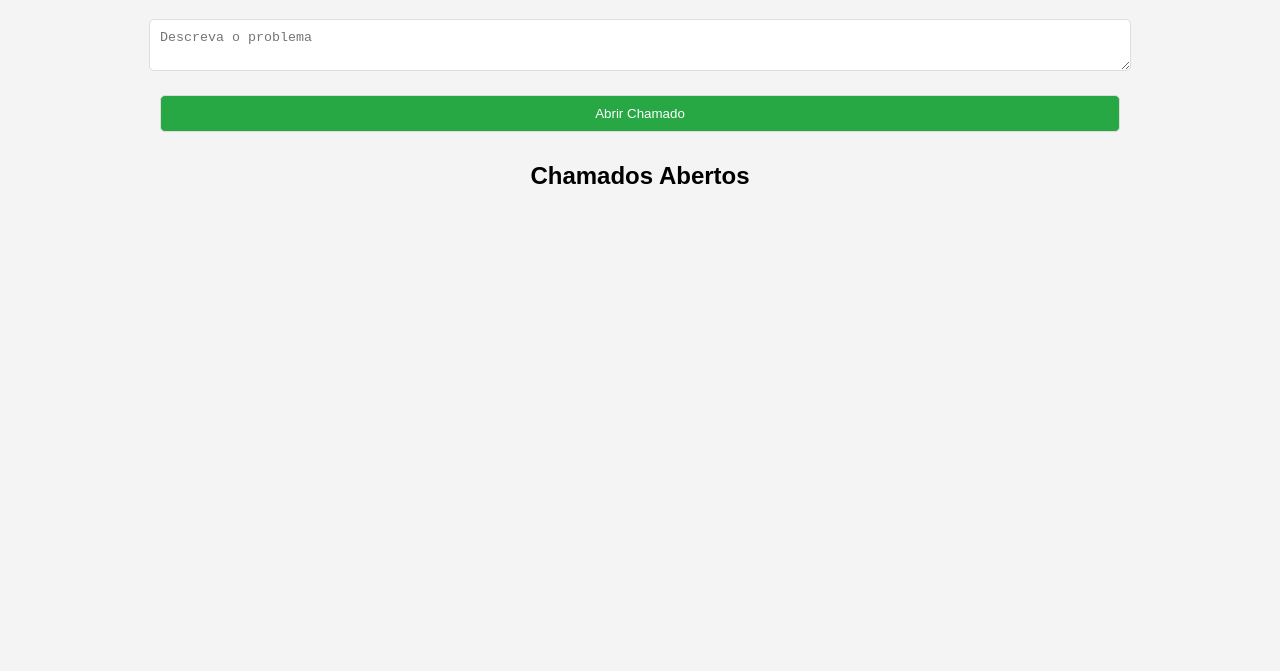
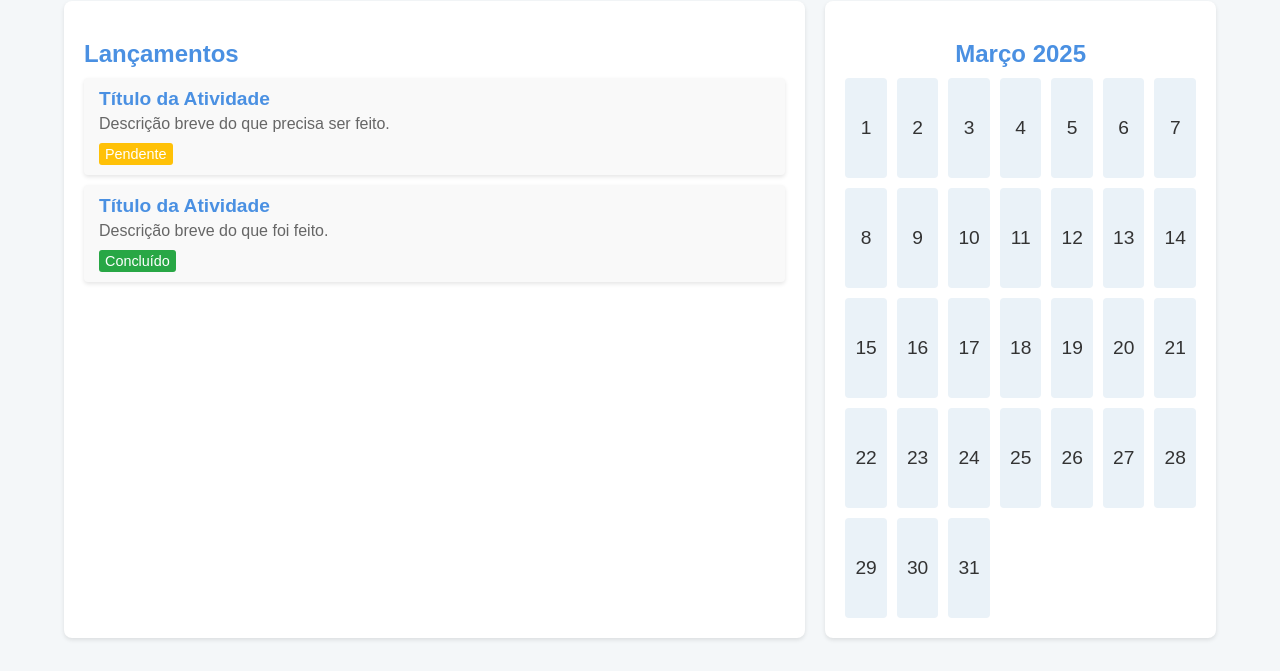
Before and after one commit to JairoSi/ProjetosJS, a plain HTML site: page Projeto_Suporte/index.html in a window 1280 px wide. Shown: the part 129-800 px from the top of the page. Drawn offline with Linux system fonts and the light colour scheme.

Commit message:
Atualizando layout para duas colunas

```diff
--- a/Projeto_Suporte/index.html
+++ b/Projeto_Suporte/index.html
@@ -3,23 +3,71 @@
 <head>
     <meta charset="UTF-8">
     <meta name="viewport" content="width=device-width, initial-scale=1.0">
-    <title>Suporte Técnico</title>
+    <title>Demandas Suporte N2</title>
     <link rel="stylesheet" href="style.css">
 </head>
 <body>
-    <h1>📌 Sistema de Suporte Técnico</h1>
+    <div id="app">
+        <!-- Cabeçalho principal -->
+        <header id="main-header">
+            <h1>Demandas Suporte N2</h1>
+        </header>
 
-    <!-- Formulário para Abrir um Novo Chamado -->
-    <div class="formulario">
-        <input type="text" id="titulo" placeholder="Título do Chamado">
-        <textarea id="descricao" placeholder="Descreva o problema"></textarea>
-        <button onclick="adicionarChamado()">Abrir Chamado</button>
+        <!-- Conteúdo em duas colunas -->
+        <div id="content">
+            <!-- Coluna da esquerda: Lançamentos -->
+            <section id="launches">
+                <h2>Lançamentos</h2>
+                <div class="launch">
+                    <h3>Título da Atividade</h3>
+                    <p>Descrição breve do que precisa ser feito.</p>
+                    <span class="status pending">Pendente</span>
+                </div>
+                <div class="launch">
+                    <h3>Título da Atividade</h3>
+                    <p>Descrição breve do que foi feito.</p>
+                    <span class="status done">Concluído</span>
+                </div>
+            </section>
+
+            <!-- Coluna da direita: Calendário -->
+            <section id="calendar-container">
+                <h2 id="currentMonth">Março 2025</h2>
+                <div id="calendar">
+                    <div class="day">1</div>
+                    <div class="day">2</div>
+                    <div class="day">3</div>
+                    <div class="day">4</div>
+                    <div class="day">5</div>
+                    <div class="day">6</div>
+                    <div class="day">7</div>
+                    <div class="day">8</div>
+                    <div class="day">9</div>
+                    <div class="day">10</div>
+                    <div class="day">11</div>
+                    <div class="day">12</div>
+                    <div class="day">13</div>
+                    <div class="day">14</div>
+                    <div class="day">15</div>
+                    <div class="day">16</div>
+                    <div class="day">17</div>
+                    <div class="day">18</div>
+                    <div class="day">19</div>
+                    <div class="day">20</div>
+                    <div class="day">21</div>
+                    <div class="day">22</div>
+                    <div class="day">23</div>
+                    <div class="day">24</div>
+                    <div class="day">25</div>
+                    <div class="day">26</div>
+                    <div class="day">27</div>
+                    <div class="day">28</div>
+                    <div class="day">29</div>
+                    <div class="day">30</div>
+                    <div class="day">31</div>
+                </div>
+            </section>
+        </div>
     </div>
-
-    <!-- Lista de Chamados -->
-    <h2>Chamados Abertos</h2>
-    <ul id="listaChamados"></ul>
-
-    <script src="script.js"></script>
 </body>
 </html>
--- a/Projeto_Suporte/script.js
+++ b/Projeto_Suporte/script.js
@@ -23,3 +23,38 @@ function adicionarChamado() {
 function removerChamado(elemento) {
     elemento.parentElement.remove();
 }
+function adicionarChamado() {
+    let titulo = document.getElementById("titulo").value;
+    let descricao = document.getElementById("descricao").value;
+    let data = document.getElementById("data").value;
+
+    if (titulo === "" || descricao === "" || data === "") {
+        alert("Preencha todos os campos!");
+        return;
+    }
+
+    // Exibir no calendário
+    adicionarAoCalendario(data, titulo, descricao);
+
+    // Limpar os campos após adicionar o chamado
+    document.getElementById("titulo").value = "";
+    document.getElementById("descricao").value = "";
+    document.getElementById("data").value = "";
+}
+function adicionarAoCalendario(data, titulo, descricao) {
+    // Verificar se já existe um dia correspondente no calendário
+    let dia = document.getElementById(`calendario-${data}`);
+    if (!dia) {
+        // Criar um novo bloco de dia no calendário
+        dia = document.createElement("div");
+        dia.className = "calendario-dia";
+        dia.id = `calendario-${data}`;
+        dia.innerHTML = `<span class="data">${data}</span>`;
+        document.getElementById("calendario").appendChild(dia);
+    }
+
+    // Adicionar a demanda ao dia correspondente
+    let demanda = document.createElement("div");
+    demanda.innerHTML = `<strong>${titulo}</strong><p>${descricao}</p>`;
+    dia.appendChild(demanda);
+}
--- a/Projeto_Suporte/style.css
+++ b/Projeto_Suporte/style.css
@@ -1,39 +1,132 @@
+/* Estilos gerais */
 body {
     font-family: Arial, sans-serif;
+    margin: 0;
+    padding: 0;
+    background: #f4f7f9;
+    color: #333;
+    display: flex;
+    justify-content: center;
+    align-items: center;
+    min-height: 100vh;
+}
+
+#app {
+    width: 90%;
+    max-width: 1200px;
+}
+
+/* Cabeçalho principal */
+#main-header {
+    background: #4a90e2;
+    color: #fff;
     text-align: center;
-    background-color: #f4f4f4;
-    margin: 20px;
+    padding: 20px;
+    margin-bottom: 20px;
+    border-radius: 8px;
 }
-h1 {
-    color: #007BFF;
+
+#main-header h1 {
+    margin: 0;
+    font-size: 2rem;
 }
-.formulario {
-    margin: 20px;
+
+/* Layout em duas colunas */
+#content {
+    display: flex;
+    gap: 20px;
 }
-input, textarea, button {
-    width: 80%;
-    margin: 10px;
-    padding: 10px;
-    border-radius: 5px;
-    border: 1px solid #ddd;
+
+/* Lançamentos */
+#launches {
+    flex: 2;
+    background: #ffffff;
+    padding: 20px;
+    border-radius: 8px;
+    box-shadow: 0 2px 4px rgba(0, 0, 0, 0.1);
 }
-button {
-    background-color: #28a745;
-    color: white;
+
+#launches h2 {
+    font-size: 1.5rem;
+    color: #4a90e2;
+    margin-bottom: 10px;
+}
+
+.launch {
+    background: #f9f9f9;
+    padding: 10px 15px;
+    margin-bottom: 10px;
+    border-radius: 4px;
+    box-shadow: 0 2px 4px rgba(0, 0, 0, 0.1);
+}
+
+.launch h3 {
+    margin: 0;
+    font-size: 1.2rem;
+    color: #4a90e2;
+}
+
+.launch p {
+    margin: 5px 0;
+    font-size: 1rem;
+    color: #666;
+}
+
+.launch .status {
+    font-size: 0.9rem;
+    padding: 3px 6px;
+    border-radius: 3px;
+    margin-top: 5px;
+    display: inline-block;
+}
+
+.status.pending {
+    background: #ffc107;
+    color: #fff;
+}
+
+.status.done {
+    background: #28a745;
+    color: #fff;
+}
+
+/* Calendário */
+#calendar-container {
+    flex: 1;
+    background: #ffffff;
+    padding: 20px;
+    border-radius: 8px;
+    box-shadow: 0 2px 4px rgba(0, 0, 0, 0.1);
+    text-align: center;
+}
+
+#calendar-container h2 {
+    font-size: 1.5rem;
+    color: #4a90e2;
+    margin-bottom: 10px;
+}
+
+#calendar {
+    display: grid;
+    grid-template-columns: repeat(7, 1fr);
+    gap: 10px;
+}
+
+.day {
+    display: flex;
+    justify-content: center;
+    align-items: center;
+    height: 100px;
+    background: #eaf2f8;
+    color: #333;
+    font-size: 1.2rem;
+    border-radius: 4px;
     cursor: pointer;
+    transition: all 0.3s ease-in-out;
 }
-button:hover {
-    background-color: #218838;
+
+.day:hover {
+    background: #4a90e2;
+    color: #fff;
+    box-shadow: 0 4px 8px rgba(0, 0, 0, 0.2);
 }
-ul {
-    list-style: none;
-    padding: 0;
-}
-li {
-    background: white;
-    padding: 10px;
-    margin: 10px auto;
-    width: 80%;
-    border-radius: 5px;
-    box-shadow: 0 0 5px rgba(0,0,0,0.1);
-}
```
